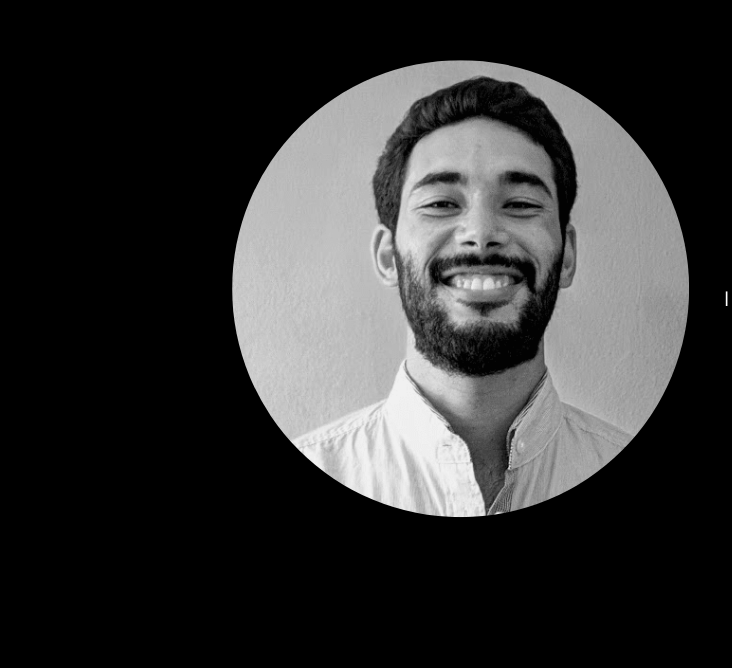
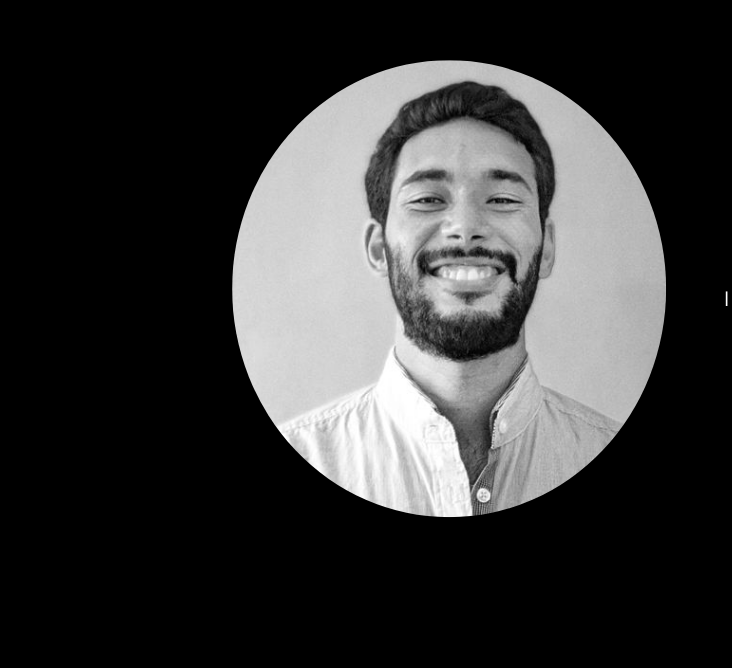
Before and after one commit to AbdessalemLetaief/abdessalemletaief.github.io, a plain HTML site: page index.html in a window 1280 px wide. Shown: the part 132-800 px from the top of the page, 0-732 px from the left. Drawn offline with Linux system fonts and the light colour scheme.

Commit message:
fix: profile photo

```diff
--- a/index.html
+++ b/index.html
@@ -44,7 +44,7 @@
       <div class="contentWrap">
         <div class="infoSection contentBody fullWidth" />
           <div class="mainDiv">
-            <img id="imgMe" src="images/cv.png" alt="picture of me" />
+            <img id="imgMe" src="images/portait.jpg" alt="picture of me" />
           </div>
           <div class="mainDiv">
             <h1> Hi, I'm Abdessalem Letaief </h1>
```
Also changed, not shown: images/portait.jpg (added).
